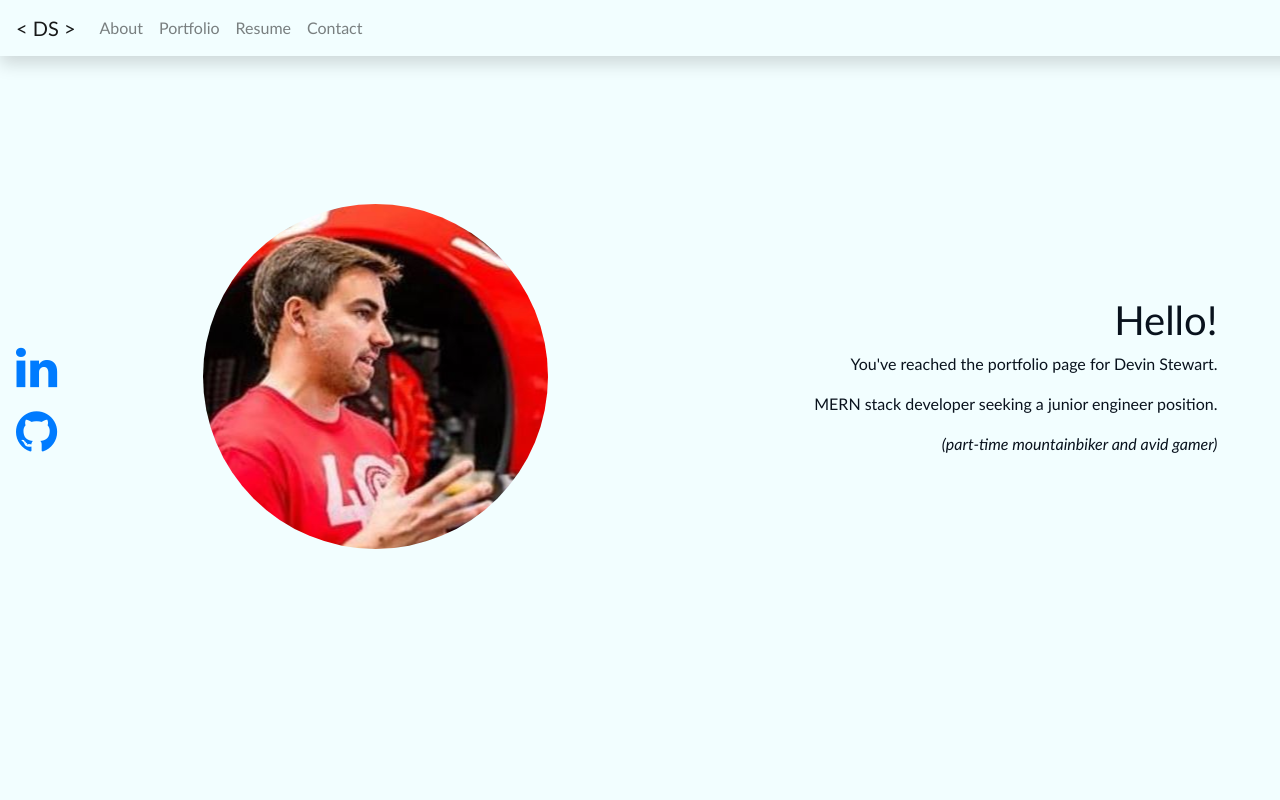
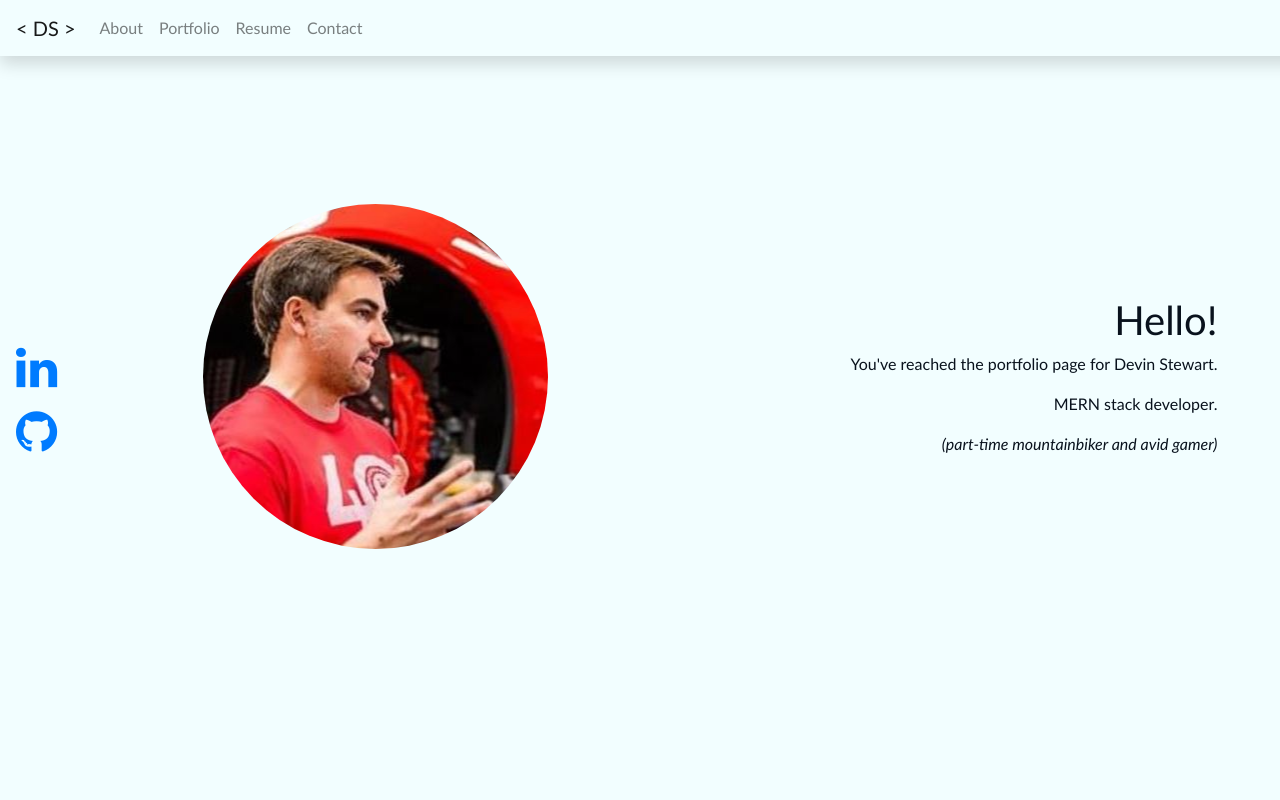
Before and after one commit to Bigshmow/Profile-React, a React (Create React App) app: page / in a window 1280 px wide. Shown: the top 800 px of the page. Built offline with nearby package versions, Linux system fonts and the light colour scheme.

Commit message:
changed intro section a bit

```diff
--- a/src/pages/Dashboard.js
+++ b/src/pages/Dashboard.js
@@ -17,7 +17,7 @@ export const Dashboard = props => {
             <div className='text-right hiddenMedia'>
               <h1>Hello!</h1>
               <p>You've reached the portfolio page for Devin Stewart.</p>
-              <p>MERN stack developer seeking a junior engineer position.</p>
+              <p>MERN stack developer.</p>
               <i>(part-time mountainbiker and avid gamer)</i>
             </div>
           </Col>
```
